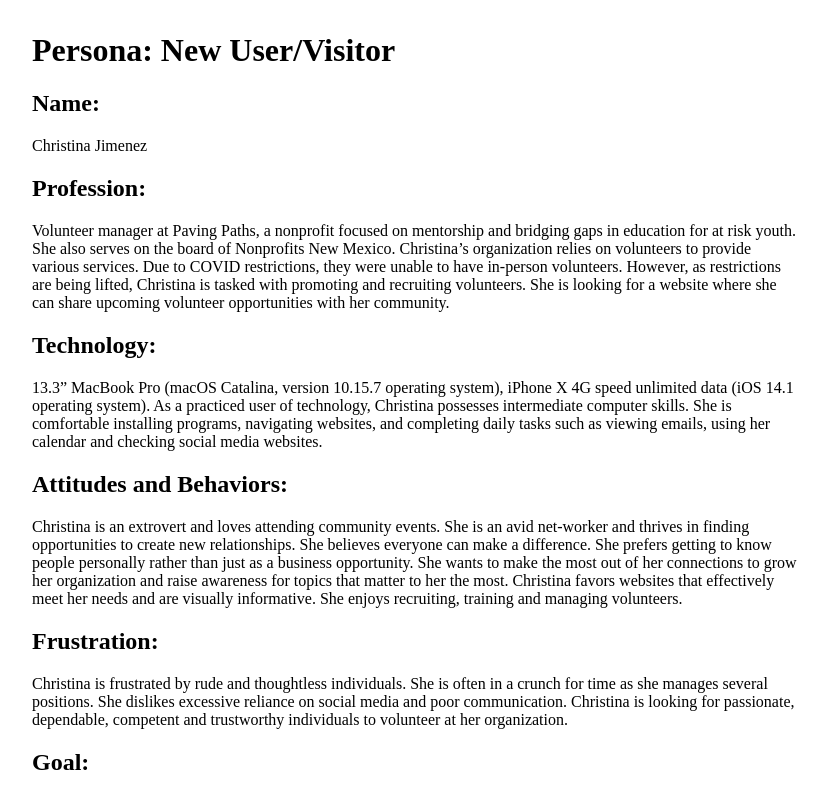
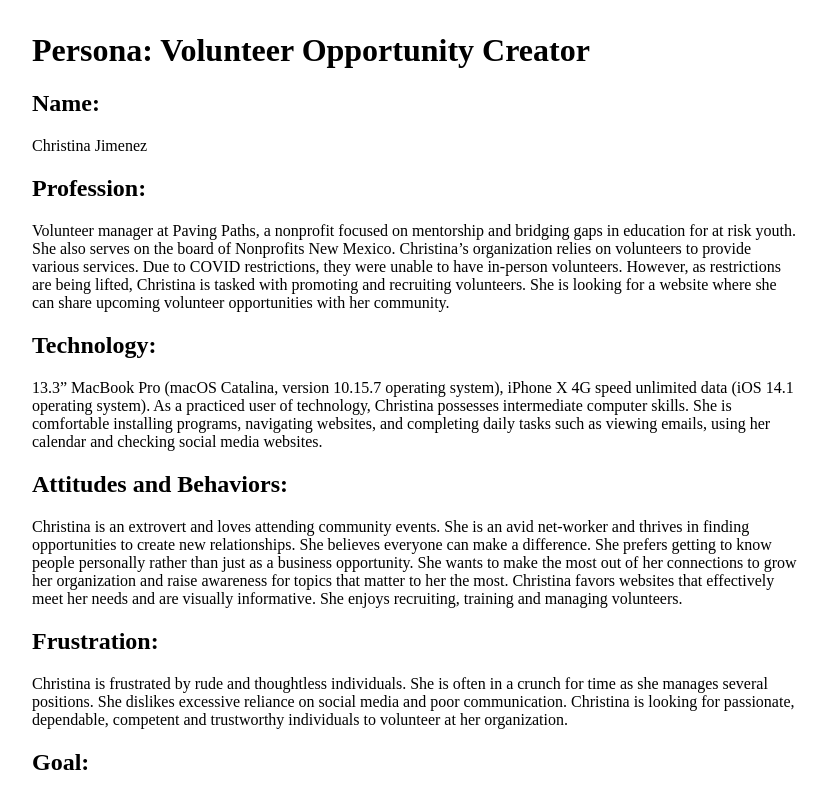
Before and after one commit to web-34-volunteer-app/capstone-volunteer-app, a plain HTML site: page public_html/documentation/volunteer-opportunity-creator.html in a window 1280 px wide. Shown: the top 792 px of the page, without its empty margins (224-1051 px from the left). Drawn offline with Linux system fonts and the light colour scheme.

Commit message:
Edited h1 tag to match persona description

```diff
--- a/public_html/documentation/volunteer-opportunity-creator.html
+++ b/public_html/documentation/volunteer-opportunity-creator.html
@@ -7,7 +7,7 @@
 </head>
 <body>
 <div class="container">
-  <h1>Persona: New User/Visitor</h1>
+  <h1>Persona: Volunteer Opportunity Creator</h1>
   <h2>Name:</h2>
   <p>Christina Jimenez</p>
   <h2>Profession:</h2>
```
